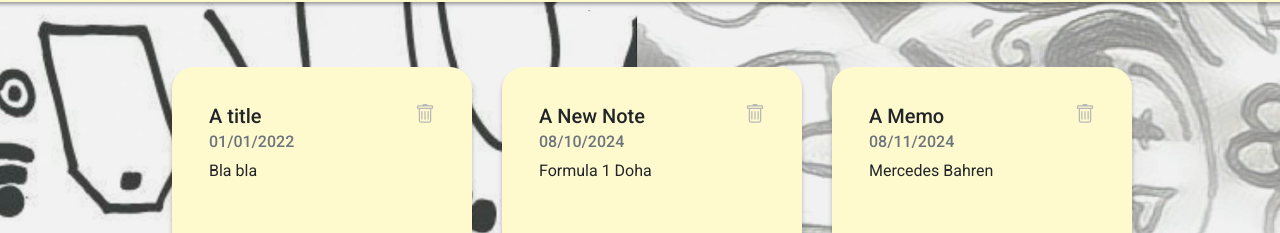
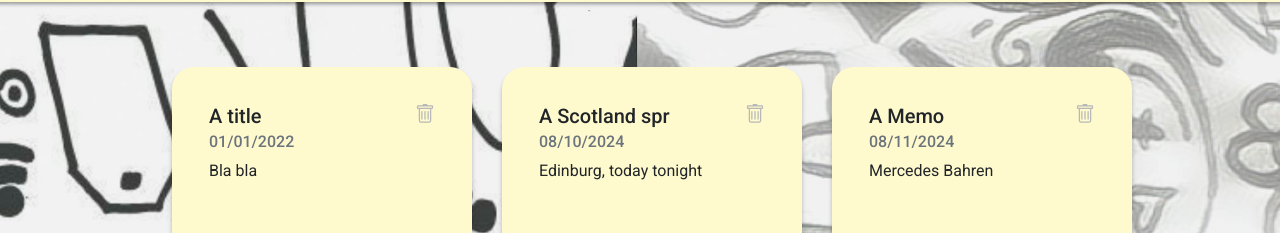
Before and after one commit to alikssant/WriteIt, a React (Create React App) app: page / in a window 1280 px wide. Shown: the part 127-360 px from the top of the page. Built offline with nearby package versions, Linux system fonts and the light colour scheme; data requests are answered from the project's data file.

Commit message:
Update note fucntionality added

```diff
--- a/db.json
+++ b/db.json
@@ -8,8 +8,8 @@
     },
     {
       "id": "0b43",
-      "title": "A New Note",
-      "content": "Formula 1 Doha",
+      "title": "A Scotland spr",
+      "content": "Edinburg, today tonight",
       "created_at": "08/10/2024"
     },
     {
--- a/src/api/note-api.js
+++ b/src/api/note-api.js
@@ -4,18 +4,25 @@ const BASE_URL = "http://localhost:3200/notes";
 
 export class NoteAPI {
   static async create(formValues) {
-    return (await axios.post(`${BASE_URL}`, formValues)).data;
+    return this.formatId((await axios.post(`${BASE_URL}`, formValues)).data);
   }
   static async fetchAll() {
-    return (await axios.get(`${BASE_URL}`)).data;
+    return (await axios.get(`${BASE_URL}`)).data.map(this.formatId);
   }
   static async deleteById(noteId) {
     return (await axios.delete(`${BASE_URL}/${noteId}`)).data;
   }
   static async updateById(id, values) {
-    return (await axios.patch(`${BASE_URL}/${id}`, values)).data;
+    return this.formatId((await axios.patch(`${BASE_URL}/${id}`, values)).data);
   }
   static async fetchById(noteId) {
-    return (await axios.get(`${BASE_URL}/${noteId}`)).data;
+    return this.formatId((await axios.get(`${BASE_URL}/${noteId}`)).data);
+  }
+
+  static formatId(note) {
+    return {
+      ...note,
+      id: note.id.toString(),
+    };
   }
 }
--- a/src/pages/Note/Note.jsx
+++ b/src/pages/Note/Note.jsx
@@ -1,7 +1,9 @@
 import { NoteForm } from "components/NoteForm/NoteForm";
-import { useSelector } from "react-redux";
+import { useDispatch, useSelector } from "react-redux";
 import { useParams } from "react-router-dom";
 import { useState } from "react";
+import { NoteAPI } from "api/note-api";
+import { updateNote } from "store/notes/notes-slice";
 
 export function Note(props) {
   const { noteId } = useParams();
@@ -9,10 +11,13 @@ export function Note(props) {
     store.noteSlice.noteList.find((note) => note.id === noteId)
   );
 
+  const dispatch = useDispatch();
   const [isEditable, setIsEditable] = useState(false);
 
-  const submit = (formValues) => {
-    alert("submit");
+  const submit = async (formValues) => {
+    const updatedNote = await NoteAPI.updateById(note.id, formValues);
+    dispatch(updateNote(updatedNote));
+    setIsEditable(false);
   };
 
   return (
--- a/src/store/notes/notes-slice.js
+++ b/src/store/notes/notes-slice.js
@@ -6,21 +6,20 @@ export const noteSlice = createSlice({
     noteList: [],
   },
   reducers: {
-    setNoteList: (state, action) => {
-      state.noteList = action.payload.map(formatId);
+    setNoteList: (currentSlice, action) => {
+      currentSlice.noteList = action.payload;
     },
-    addNote: (state, action) => {
-      state.noteList.push(formatId(action.payload));
+    addNote: (currentSlice, action) => {
+      currentSlice.noteList.push(action.payload);
+    },
+    updateNote: (currentSlice, action) => {
+      const indexToUpdate = currentSlice.noteList.findIndex(
+        (note) => note.id === action.payload.id
+      );
+      currentSlice.noteList[indexToUpdate] = action.payload;
     },
   },
 });
 
-function formatId(note) {
-  return {
-    ...note,
-    id: note.id.toString(),
-  };
-}
-
 export const noteReducer = noteSlice.reducer;
-export const { setNoteList, addNote } = noteSlice.actions;
+export const { setNoteList, addNote, updateNote } = noteSlice.actions;
```
